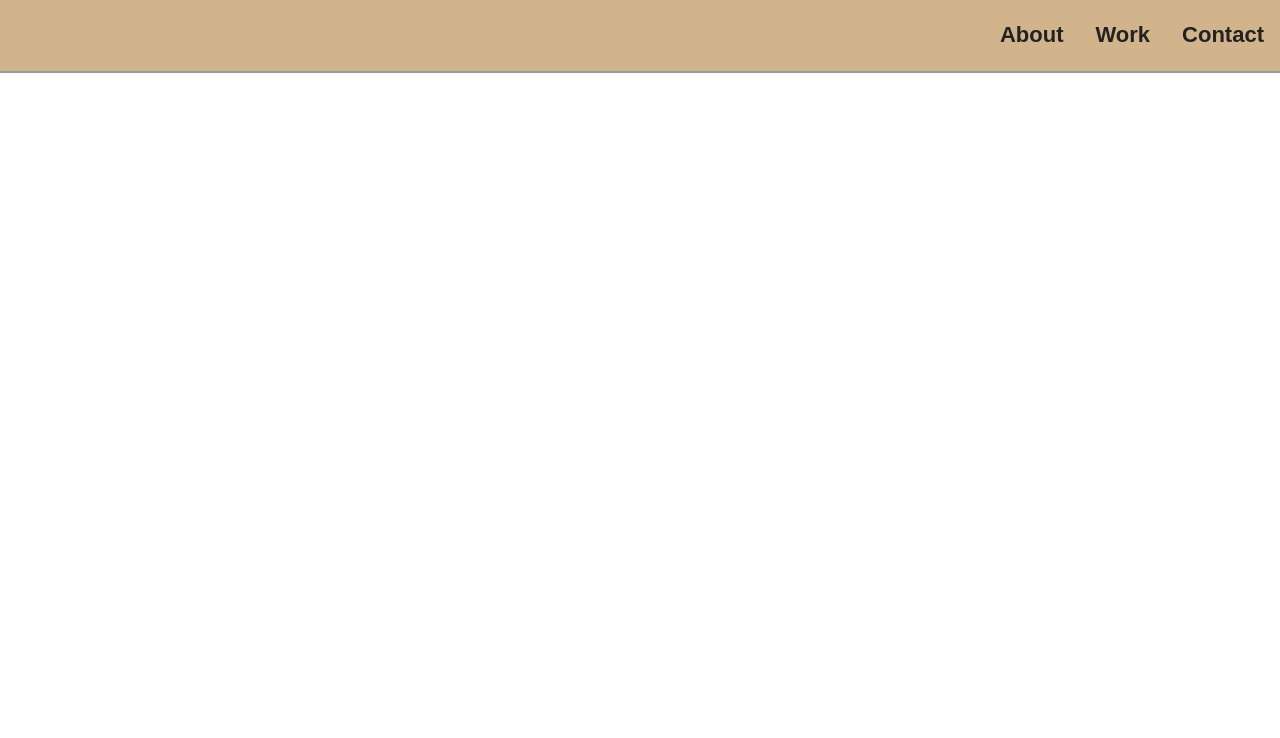
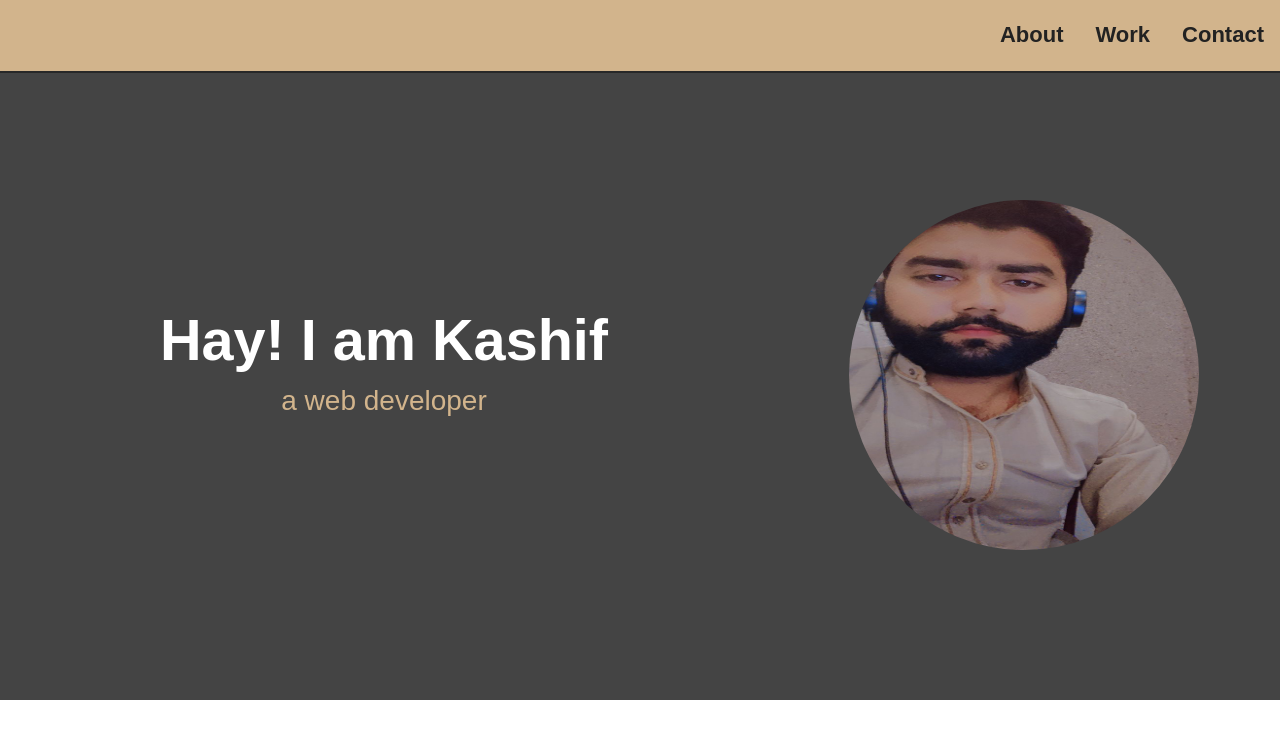
Before and after one commit to Kashifiqbal0214/My-Portfolio_Project, a plain HTML site: page index.html in a window 1280 px wide. Drawn offline with Linux system fonts and the light colour scheme.

Commit message:
hero section is created

```diff
--- a/index.html
+++ b/index.html
@@ -11,12 +11,24 @@
     <section>
         <navbar>
             <div class="topnav">
-                <a href="#about">About</a>
-                <a href="#work">Work</a>
-                <a href="#contact">Contact</a>
+                <a href="#">About</a>
+                <a href="#">Work</a>
+                <a href="#">Contact</a>
         </navbar>
         </div>
     </section>
+
+    <header>
+        <div class="hero_l">
+           <h1>Hay! I am Kashif</h1>
+            <p>a web <span class="sp_dev"> developer </span></p>
+        </div>
+        <div class="hero_r">
+            <div class="hero_image">
+                <img src="./img/kashif_iqbal.jpeg"  alt="Kashif Iqbal" width="250px">
+            </div>
+        </div>
+    </header>
 
 
 </body>
--- a/style.css
+++ b/style.css
@@ -1,10 +1,12 @@
+*{
+    margin: 0;
+    padding: 0;
+}
 body {
-    margin: 0;
     font-family: 'Poppins', sans-serif;
     font-size: 1.8rem;
-    font-weight: 400;
     line-height: 1.4;
-    color: black;
+    color: white;
 }
 
 .topnav {
@@ -41,3 +43,53 @@ body {
     background-color: #04AA6D;
     color: #ffa07a;
 }
+
+
+.hero_l {
+    background-color: #444;
+    height: 700px;
+    width: 60%;
+    text-align: center;
+    /* padding-top: 300px; */
+}
+
+.hero_r {
+    height: 700px;
+    width: 40%;
+    float: right;
+    margin-top: -700px;
+    text-align: center;
+    background-color: #444;
+    /* padding-top: 300px; */
+}
+img {
+
+    border-radius: 50%;
+    width: 350px;
+    height: 350px;
+
+}
+.hero_image{
+    padding-top: 200px;
+}
+
+h1 {
+    font-family: Arial, Helvetica, sans-serif;
+    color: white;
+    padding-top: 300px;
+}
+
+p{
+    color: #d2b48c;
+    font-size: 40px;
+    font-family: sans-serif;
+    font-weight: thin;
+    font-size: 28px;
+}
+
+.sp_dev:hover{
+   font-style: italic;
+   color: crimson;
+   font-size: 28px;
+   font-weight: bold;
+}
```
Also changed, not shown: img/kashif_iqbal.jpeg (added).
